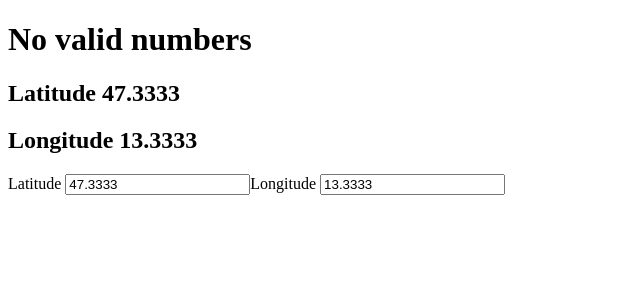
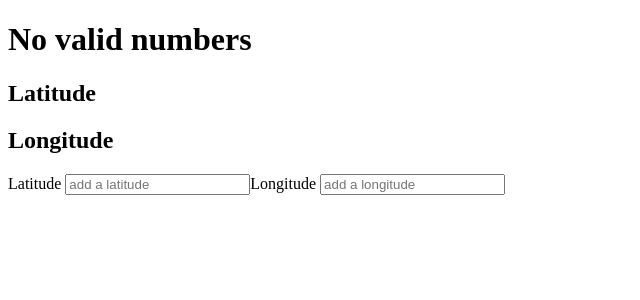
Before and after one commit to annmagdalen/sunset-sunrise, an Angular app: page / in a window 1280 px wide. Shown: the top 300 px of the page, without its empty margins (0-640 px from the left). Built offline with nearby package versions, Linux system fonts and the light colour scheme; no server answers.

Commit message:
updated url with input values

```diff
--- a/src/api/api.service.ts
+++ b/src/api/api.service.ts
@@ -14,7 +14,6 @@ export class ApiService {
   constructor(private _http: HttpClient) {}
 
   getData(lat: number, lng: number): Observable<any[]> {
-    console.log('Service');
     const _apiUrl = 'https://api.sunrise-sunset.org/json?lat=' + lat + '&lng=' + lng;
     return this._http.get<any[]>(_apiUrl)
     .do(data => console.log(JSON.stringify(data)))
--- a/src/app/app.component.html
+++ b/src/app/app.component.html
@@ -9,9 +9,9 @@
 <h2>Longitude {{ lng }}</h2>
 <div>
   <label>Latitude
-    <input [(ngModel)]="lat" placeholder="add a latitude">
+    <input [(ngModel)]="lat" (input)="latChange(lat)" placeholder="add a latitude">
   </label>
   <label>Longitude
-    <input [(ngModel)]="lng" placeholder="add a longitude">
+    <input [(ngModel)]="lng" (input)="lngChange(lng)" placeholder="add a longitude">
   </label>
 </div>
--- a/src/app/app.component.ts
+++ b/src/app/app.component.ts
@@ -1,4 +1,4 @@
-import { Component, Input } from '@angular/core';
+import { Component, Input, SimpleChange, Output } from '@angular/core';
 import { ApiService } from '../api/api.service';
 
 @Component({
@@ -7,16 +7,23 @@ import { ApiService } from '../api/api.service';
   styleUrls: ['./app.component.css']
 })
 export class AppComponent {
-  @Input() lat: any = 47.3333;
-  @Input() lng: any = 13.3333;
+  lat: number;
+  lng: number;
 
   data: any;
   errorMessage: any;
 
   constructor(private _apiService: ApiService) {}
 
-  ngOnInit(): void {
-    this._apiService.getData(this.lat, this.lng)
+  latChange(lat) {
+    this._apiService.getData(lat, this.lng)
+    .subscribe(
+      data => this.data = data,
+      error => this.errorMessage = <any>error);
+  }
+
+  lngChange(lng) {
+    this._apiService.getData(this.lat, lng)
     .subscribe(
       data => this.data = data,
       error => this.errorMessage = <any>error);
```
